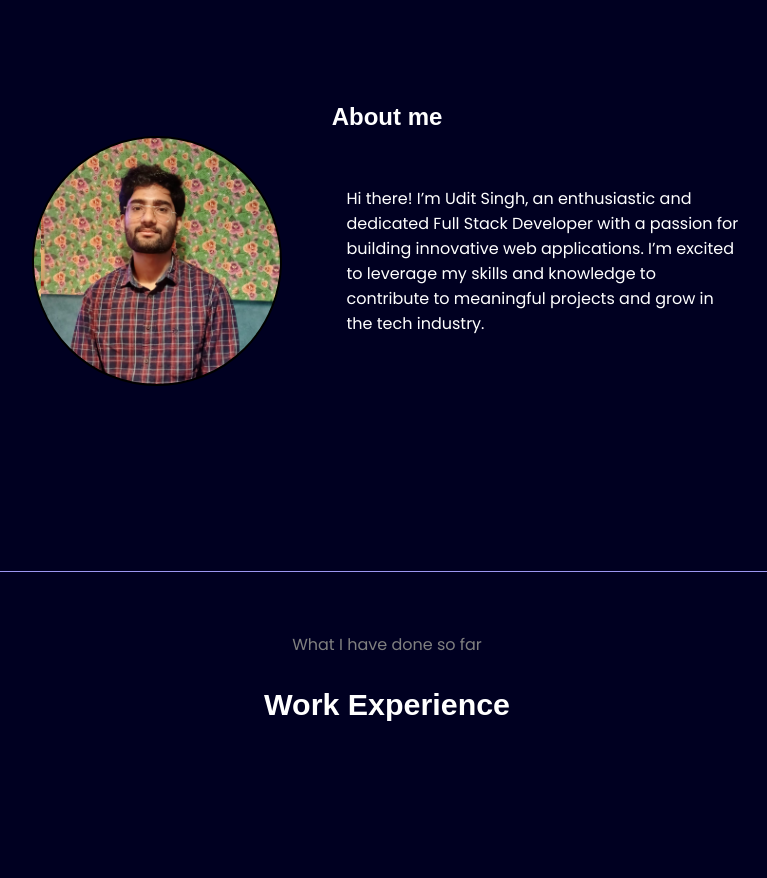
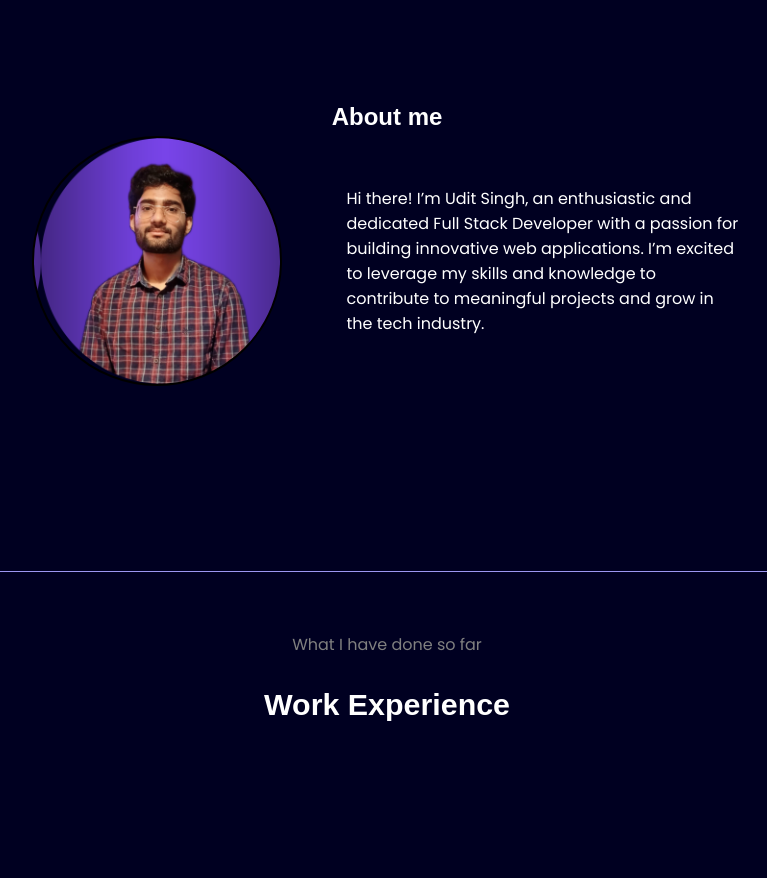
Before and after one commit to Udit772/My-Portfolio-Website, a plain HTML site: page index.html in a window 1280 px wide. Shown: the part 1260-2138 px from the top of the page, without its empty margins (253-1020 px from the left). Drawn offline with nearby package versions, Linux system fonts and the light colour scheme; a web font is replaced by a local one.

Commit message:
Update portfolio.css

```diff
--- a/portfolio.css
+++ b/portfolio.css
@@ -58,7 +58,7 @@ h1 {
   margin-right: 25px;
   border-radius: 50%;
   border: 2px solid black;
-  background-image: url(images/img.jpg);
+  background-image: url(profile-pic.png);
   background-size: cover;
   background-position-x: 7px;
   height: 250px;
```
